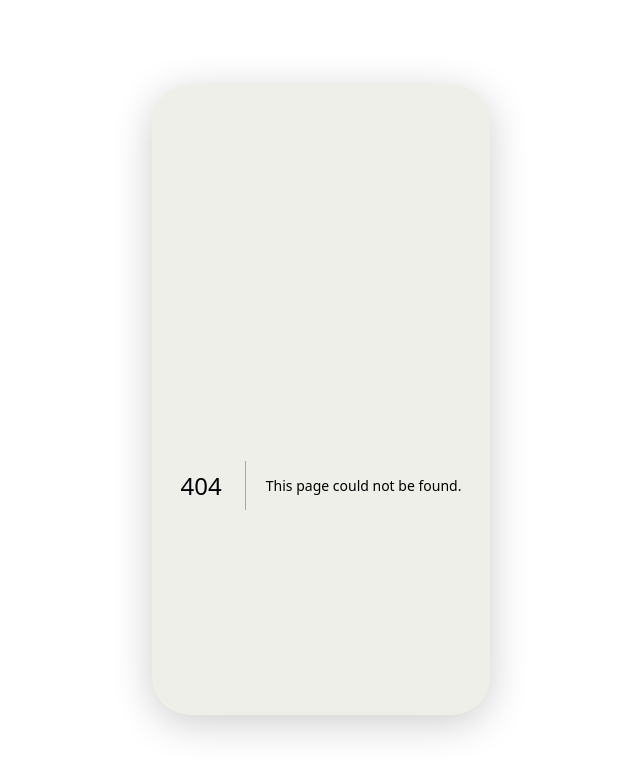
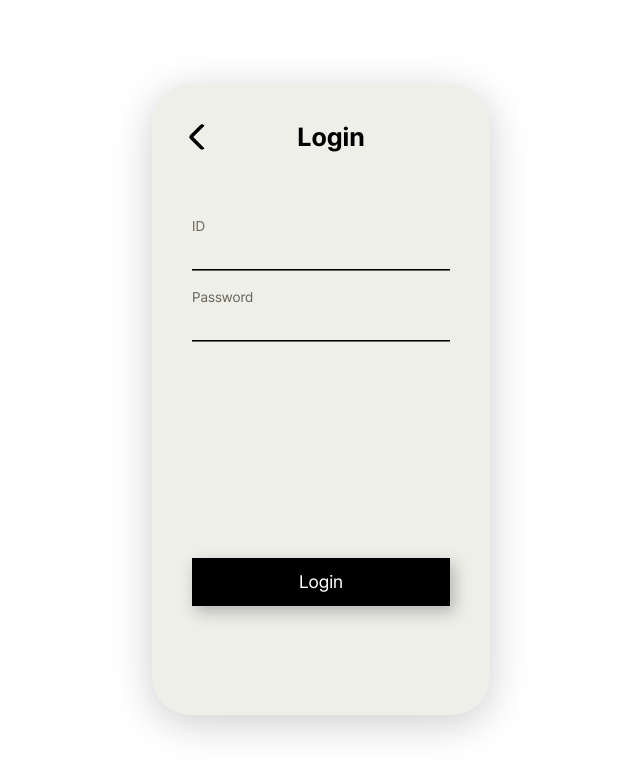
Before and after one commit to CEOS-Developers/next-vote-21th, a Next.js app: page /login in a window 1280 px wide. Before the commit this address had no page. Shown: the top 774 px of the page, without its empty margins (319-959 px from the left). Built offline with nearby package versions, Linux system fonts and the light colour scheme.

Commit message:
feature: login, sign-up page

```diff
--- /dev/null
+++ b/src/app/(auth)/login/page.tsx
@@ -0,0 +1,47 @@
+'use client';
+
+import { useForm } from 'react-hook-form';
+import Back from '@components/common/back';
+import Button from '@components/features/auth/button';
+import InputForm from '@components/features/auth/input-form';
+import { zodResolver } from '@hookform/resolvers/zod';
+import { useAuthStore } from '@libs/auth';
+import { LoginInput, loginSchema } from '@models/auth';
+import { useRouter } from 'next/navigation';
+
+export default function Login() {
+  const {
+    register,
+    handleSubmit,
+    formState: { errors },
+  } = useForm<LoginInput>({ resolver: zodResolver(loginSchema) });
+
+  const router = useRouter();
+  const login = useAuthStore((state) => state.login);
+
+  const onSubmit = (data: LoginInput) => {
+    const dummyToken = 'fake-jwt-token';
+
+    console.log(data);
+
+    localStorage.setItem('token', dummyToken);
+    login(data.id);
+    router.push('/');
+  };
+
+  return (
+    <div className="flex h-full flex-col px-10">
+      <div className="mt-8 mb-15 flex items-center">
+        <Back />
+        <h1 className="text-headline-03 text-grayscale-00-black mx-auto">Login</h1>
+      </div>
+      <div className="flex flex-col gap-4">
+        <InputForm label="ID" name="id" register={register} error={errors.id} />
+        <InputForm label="Password" name="password" type="password" register={register} error={errors.password} />
+      </div>
+      <div className="absolute inset-x-10 top-3/4">
+        <Button text="Login" onClick={handleSubmit(onSubmit)} />
+      </div>
+    </div>
+  );
+}
--- a/src/app/(auth)/page.tsx
+++ b/src/app/(auth)/page.tsx
@@ -1,10 +1,14 @@
+'use client';
+
 import Button from '@components/features/auth/button';
+import { useAuthStore } from '@libs/auth';
 import VoteIcon from '@public/icons/vote.svg';
 import Link from 'next/link';
 
 export default function Landing() {
-  const isAuth = true;
-  const id = 'donguk.kwon';
+  const user = useAuthStore((state) => state.user);
+  const isAuth = !!user;
+  const id = user?.id || '';
 
   return (
     <div className="flex h-full flex-col px-10">
--- a/src/app/(auth)/sign-up/page.tsx
+++ b/src/app/(auth)/sign-up/page.tsx
@@ -0,0 +1,50 @@
+'use client';
+
+import { useForm } from 'react-hook-form';
+import Back from '@components/common/back';
+import Button from '@components/features/auth/button';
+import InputForm from '@components/features/auth/input-form';
+import { zodResolver } from '@hookform/resolvers/zod';
+import { SignUpInput, signUpSchema } from '@models/auth';
+import { useRouter } from 'next/navigation';
+
+export default function SignUp() {
+  const {
+    register,
+    handleSubmit,
+    formState: { errors },
+  } = useForm<SignUpInput>({ resolver: zodResolver(signUpSchema) });
+
+  const router = useRouter();
+
+  const onSubmit = (data: SignUpInput) => {
+    console.log(data);
+
+    router.push('/login');
+  };
+
+  return (
+    <div className="flex h-full flex-col px-10">
+      <div className="mt-8 mb-8 flex items-center">
+        <Back />
+        <h1 className="text-headline-03 text-grayscale-00-black mx-auto">Sign Up</h1>
+      </div>
+      <div className="flex flex-col gap-4">
+        <InputForm label="Name" name="name" register={register} error={errors.name} />
+        <InputForm label="ID" name="id" register={register} error={errors.id} />
+        <InputForm label="Password" name="password" type="password" register={register} error={errors.password} />
+        <InputForm
+          label="Password Confirm"
+          name="confirmPassword"
+          type="password"
+          register={register}
+          error={errors.confirmPassword}
+        />
+        <InputForm label="Email" name="email" register={register} error={errors.email} />
+      </div>
+      <div className="absolute inset-x-10 top-5/6">
+        <Button text="Sign Up" onClick={handleSubmit(onSubmit)} />
+      </div>
+    </div>
+  );
+}
--- a/src/app/layout.tsx
+++ b/src/app/layout.tsx
@@ -21,7 +21,7 @@ export default function RootLayout({
   children: React.ReactNode;
 }>) {
   return (
-    <html lang="en">
+    <html lang="ko">
       <body className={`${pretendard.className} flex min-h-screen items-center justify-center`}>
         <div className="mobile-frame bg-neutral-01 relative">{children}</div>
       </body>
--- a/src/components/features/auth/button.tsx
+++ b/src/components/features/auth/button.tsx
@@ -1,16 +1,29 @@
 import Link from 'next/link';
 
-type ButtonProps = {
-  text: string;
-  href: string;
-};
+type ButtonProps =
+  | {
+      text: string;
+      href: string;
+      onClick?: never;
+    }
+  | {
+      text: string;
+      onClick: () => void;
+      href?: never;
+    };
 
-export default function Button({ text, href }: ButtonProps) {
+export default function Button({ text, href, onClick }: ButtonProps) {
+  const content = (
+    <div className="bg-grayscale-00-black hover:bg-neutral-02 group flex h-12 cursor-pointer items-center justify-center rounded-[50] drop-shadow-[4px_6px_8px_rgba(0,0,0,0.25)]">
+      <p className="text-caption-02 text-grayscale-05-white group-hover:text-grayscale-00-black">{text}</p>
+    </div>
+  );
+
+  if (href) return <Link href={href}>{content}</Link>;
+
   return (
-    <Link href={href}>
-      <div className="bg-grayscale-00-black hover:bg-neutral-02 group flex h-12 cursor-pointer items-center justify-center rounded-[50] drop-shadow-[4px_6px_8px_rgba(0,0,0,0.25)]">
-        <p className="text-caption-02 text-grayscale-05-white group-hover:text-grayscale-00-black">{text}</p>
-      </div>
-    </Link>
+    <button type="button" onClick={onClick} className="w-full">
+      {content}
+    </button>
   );
 }
--- /dev/null
+++ b/src/components/features/auth/input-form.tsx
@@ -0,0 +1,28 @@
+import { FieldError, FieldValues, Path, UseFormRegister } from 'react-hook-form';
+
+type InputFormProps<T extends FieldValues> = {
+  label: string;
+  name: Path<T>;
+  type?: string;
+  register: UseFormRegister<T>;
+  error?: FieldError;
+};
+
+export default function InputForm<T extends FieldValues>({
+  label,
+  name,
+  type = 'text',
+  register,
+  error,
+}: InputFormProps<T>) {
+  return (
+    <div className="flex flex-col gap-1">
+      <div className="text-caption-04 flex items-center gap-2">
+        <label className="text-accent-brown">{label}</label>{' '}
+        {error && <p className="text-[10px] text-red-500">{error.message}</p>}
+      </div>
+      <input {...register(name)} type={type} className="text-body-02 outline-none" />
+      <hr className="bg-accent-brown h-[2px]" />
+    </div>
+  );
+}
--- a/src/libs/auth.ts
+++ b/src/libs/auth.ts
@@ -0,0 +1,13 @@
+import { create } from 'zustand';
+
+interface AuthState {
+  user: { id: string } | null;
+  login: (id: string) => void;
+  // logout: () => void;
+}
+
+export const useAuthStore = create<AuthState>((set) => ({
+  user: null,
+  login: (id) => set({ user: { id } }),
+  // logout: () => set({ user: null }),
+}));
--- /dev/null
+++ b/src/models/auth.ts
@@ -0,0 +1,20 @@
+import { z } from 'zod';
+
+export const loginSchema = z.object({
+  id: z.string().min(1, '아이디를 입력하세요.'),
+  password: z.string().min(1, '비밀번호를 입력하세요.'),
+});
+
+export const signUpSchema = loginSchema
+  .extend({
+    name: z.string().min(1, '이름을 입력하세요.'),
+    confirmPassword: z.string(),
+    email: z.string().email('유효한 이메일을 입력하세요.'),
+  })
+  .refine((data) => data.password === data.confirmPassword, {
+    message: '비밀번호가 일치하지 않습니다.',
+    path: ['confirmPassword'],
+  });
+
+export type LoginInput = z.infer<typeof loginSchema>;
+export type SignUpInput = z.infer<typeof signUpSchema>;
--- a/tsconfig.json
+++ b/tsconfig.json
@@ -23,9 +23,11 @@
       "@public/*": ["public/*"],
       "@app/*": ["src/app/*"],
       "@components/*": ["src/components/*"],
-      "@styles/*": ["src/styles/*"],
+      "@constants/*": ["src/constants/*"],
+      "@libs/*": ["src/libs/*"],
+      "@models/*": ["src/models/*"],
       "@stores/*": ["src/stores/*"],
-      "@constants/*": ["src/constants/*"]
+      "@styles/*": ["src/styles/*"]
     }
   },
   "include": ["next-env.d.ts", "**/*.ts", "**/*.tsx", ".next/types/**/*.ts"],
```
Also changed, not shown: src/app/(auth)/sign-in/page.tsx (deleted).
